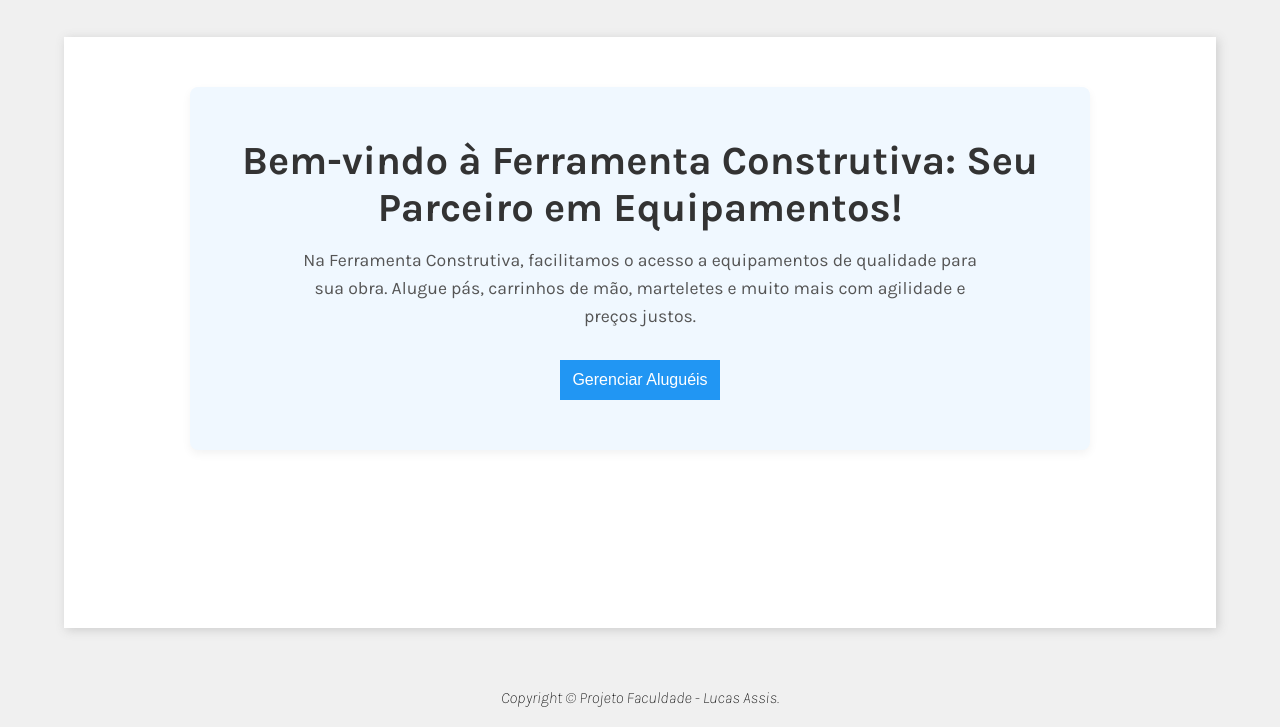
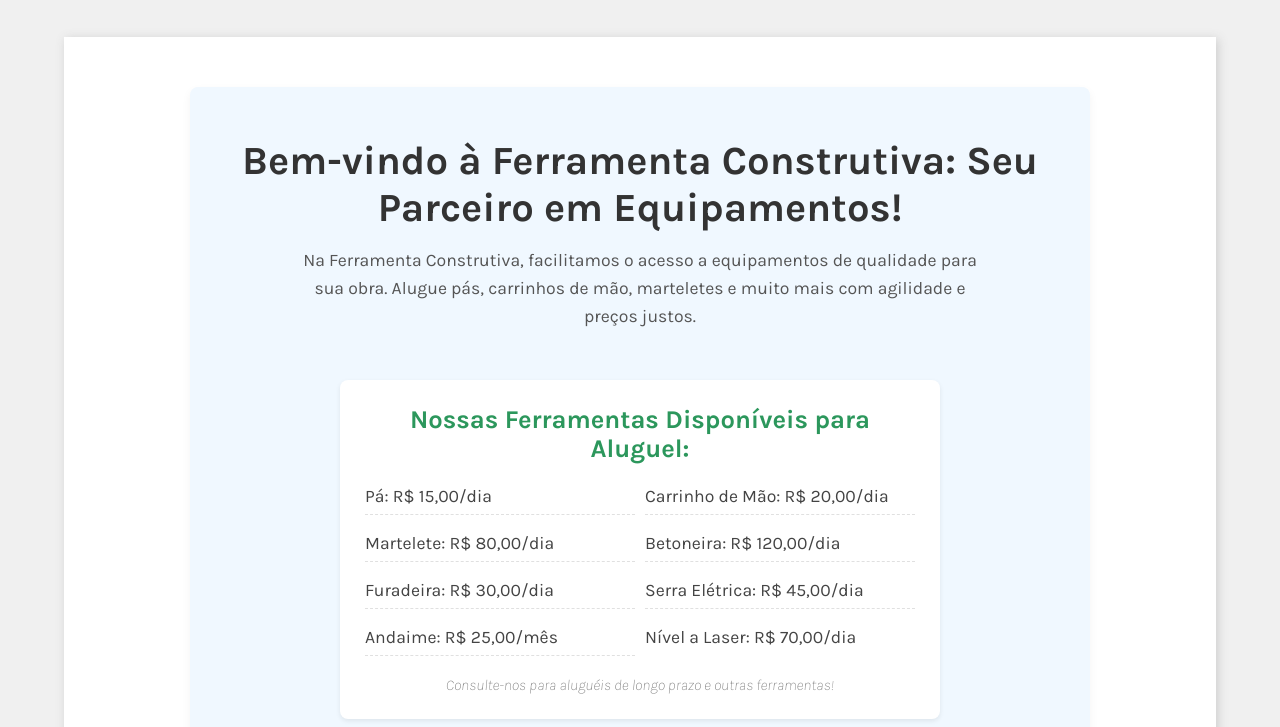
Before and after one commit to LucaDAssis/ProjetoFacul, a plain HTML site: page index.html in a window 1280 px wide. Shown: the part 73-800 px from the top of the page. Drawn offline with Linux system fonts and the light colour scheme.

Commit message:
Mudanças na home

```diff
--- a/CSS/main.css
+++ b/CSS/main.css
@@ -63,6 +63,8 @@ main {
     margin-bottom: 30px;
     box-shadow: 0 4px 10px rgba(0,0,0,0.05);
     max-width: 900px;
+    width: 100%;
+    box-sizing: border-box;
 }
 
 .hero-title {
@@ -77,6 +79,53 @@ main {
     max-width: 700px;
     line-height: 1.6;
     margin-bottom: 30px;
+}
+
+.rental-items-section {
+    width: 100%;
+    max-width: 600px;
+    margin: 20px 0 30px 0;
+    padding: 25px;
+    background-color: #ffffff;
+    border-radius: 8px;
+    box-shadow: 0 2px 5px rgba(0, 0, 0, 0.08);
+    text-align: left;
+    box-sizing: border-box;
+}
+
+.rental-items-section h3 {
+    font-size: 1.6em;
+    color: var(--primary-color);
+    margin-bottom: 15px;
+    text-align: center;
+}
+
+.rental-items-list {
+    list-style: none;
+    padding: 0;
+    margin: 0;
+    display: grid;
+    grid-template-columns: repeat(auto-fit, minmax(250px, 1fr));
+    gap: 10px;
+}
+
+.rental-items-list li {
+    font-size: 1.1em;
+    padding: 8px 0;
+    border-bottom: 1px dashed #e0e0e0;
+    color: #444;
+}
+
+.rental-items-list li:last-child {
+    border-bottom: none;
+}
+
+.rental-note {
+    font-size: 0.95em;
+    color: #777;
+    margin-top: 20px;
+    text-align: center;
+    font-style: italic;
 }
 
 .crud-buttons-top {
@@ -139,4 +188,20 @@ footer {
         padding: 0 20px;
         box-sizing: border-box;
     }
+    .rental-items-section {
+        padding: 15px;
+        margin: 15px 0 25px 0;
+    }
+    .rental-items-section h3 {
+        font-size: 1.4em;
+    }
+    .rental-items-list {
+        grid-template-columns: 1fr;
+    }
+    .rental-items-list li {
+        font-size: 1em;
+    }
+    .rental-note {
+        font-size: 0.9em;
+    }
 }
--- a/index.html
+++ b/index.html
@@ -27,6 +27,22 @@
                 Na Ferramenta Construtiva, facilitamos o acesso a equipamentos de qualidade para sua obra.
                 Alugue pás, carrinhos de mão, marteletes e muito mais com agilidade e preços justos.
             </p>
+
+            <div class="rental-items-section">
+                <h3>Nossas Ferramentas Disponíveis para Aluguel:</h3>
+                <ul class="rental-items-list">
+                    <li>Pá: R$ 15,00/dia</li>
+                    <li>Carrinho de Mão: R$ 20,00/dia</li>
+                    <li>Martelete: R$ 80,00/dia</li>
+                    <li>Betoneira: R$ 120,00/dia</li>
+                    <li>Furadeira: R$ 30,00/dia</li>
+                    <li>Serra Elétrica: R$ 45,00/dia</li>
+                    <li>Andaime: R$ 25,00/mês</li>
+                    <li>Nível a Laser: R$ 70,00/dia</li>
+                </ul>
+                <p class="rental-note">Consulte-nos para aluguéis de longo prazo e outras ferramentas!</p>
+            </div>
+
             <button type="button" class="button blue" id="irParaCadastro">Gerenciar Aluguéis</button>
         </section>
 
@@ -89,7 +105,7 @@
         </div>
     </main>
     <footer>
-        Copyright &copy; Projeto Faculdade - Lucas Assis.
+        Copyright &copy; Projeto Faculdade - Lucas Assis - 2025
     </footer>
 </body>
 
```
